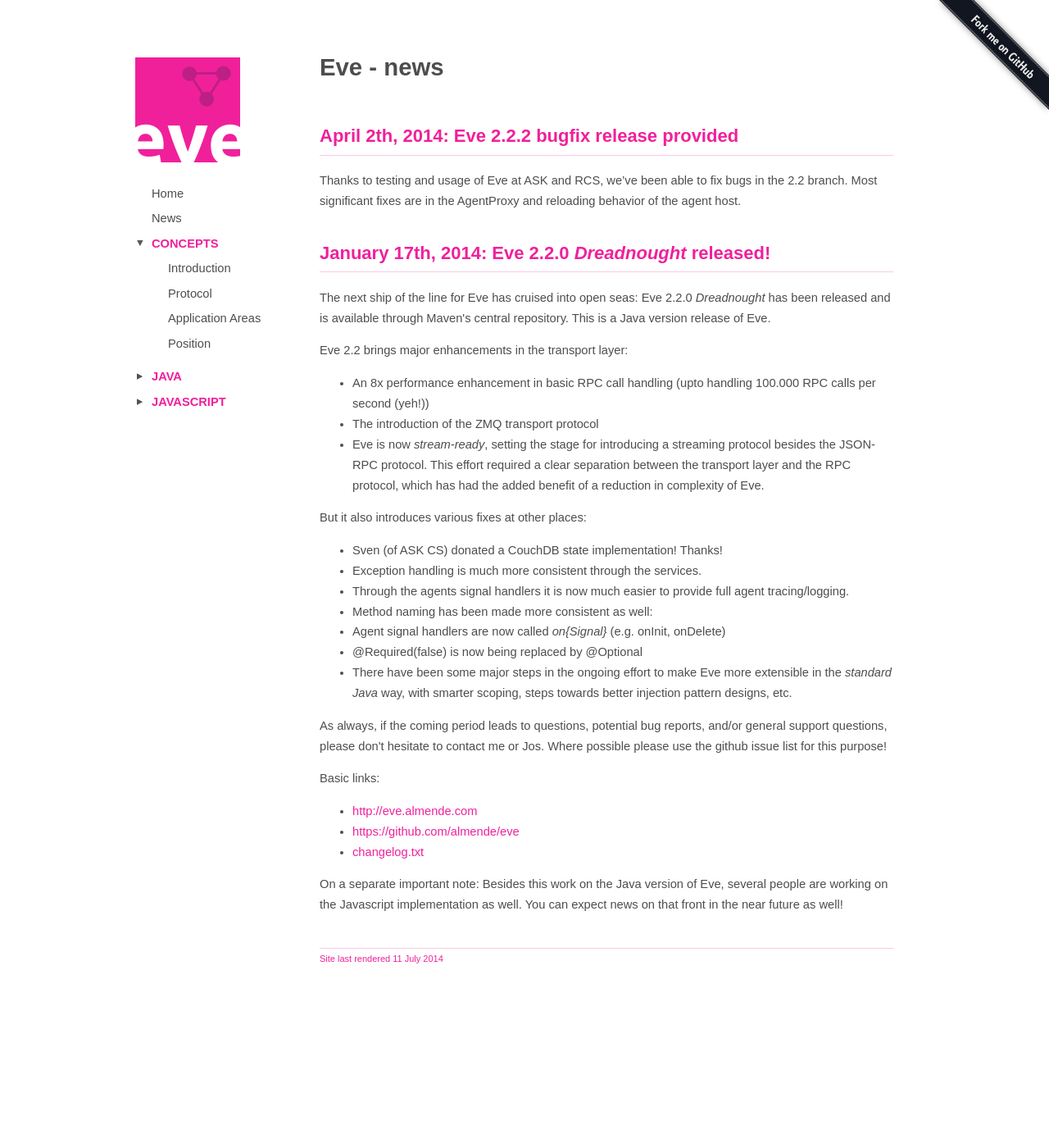
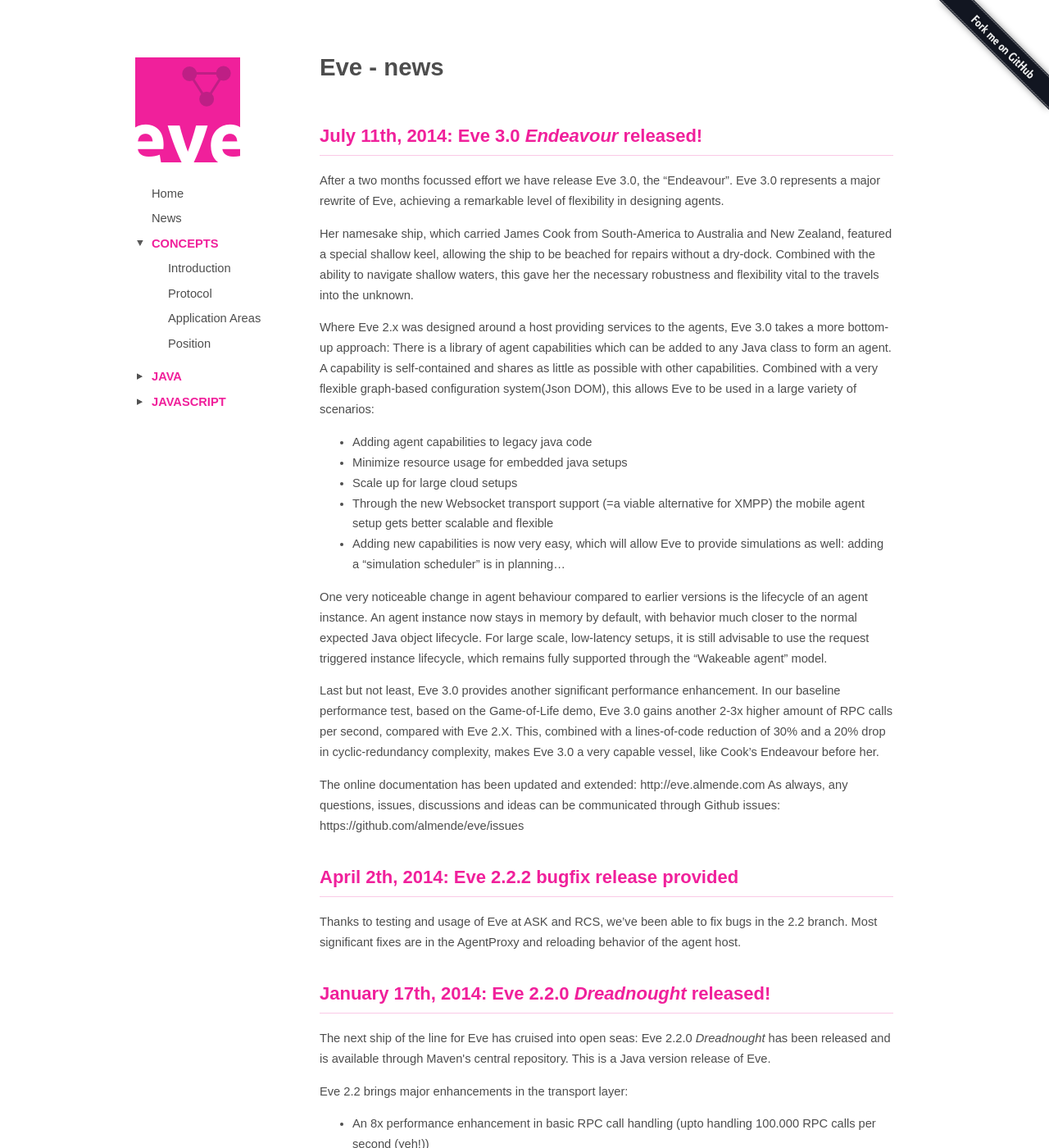
Before and after one commit to almende/eve, a Jekyll site: the page built from news.md, in a window 1280 px wide and 1400 px high. Shown: the whole window at 82% size. Built offline with Jekyll 4.4.1, drawn with Linux system fonts in a browser that asks for light colours.

Commit message:
Updated news section for Eve 3.0 release

```diff
--- a/news.md
+++ b/news.md
@@ -4,6 +4,27 @@
 ---
 
 #Eve - news
+
+## July 11th, 2014: Eve 3.0 *Endeavour* released!
+
+After a two months focussed effort we have release Eve 3.0, the "Endeavour". Eve 3.0 represents a major rewrite of Eve, achieving a remarkable level of flexibility in designing agents.
+
+Her namesake ship, which carried James Cook from South-America to Australia and New Zealand, featured a special shallow keel, allowing the ship to be beached for repairs without a dry-dock. Combined with the ability to navigate shallow waters, this gave her the necessary robustness and flexibility vital to the travels into the unknown.
+
+Where Eve 2.x was designed around a host providing services to the agents, Eve 3.0 takes a more bottom-up approach: There is a library of agent capabilities which can be added to any Java class to form an agent. A capability is self-contained and shares as little as possible with other capabilities. Combined with a very flexible graph-based configuration system(Json DOM), this allows Eve to be used in a large variety of scenarios:
+
+- Adding agent capabilities to legacy java code
+- Minimize resource usage for embedded java setups
+- Scale up for large cloud setups
+- Through the new Websocket transport support (=a viable alternative for XMPP) the mobile agent setup gets better scalable and flexible
+- Adding new capabilities is now very easy, which will allow Eve to provide simulations as well: adding a "simulation scheduler" is in planning...
+
+One very noticeable change in agent behaviour compared to earlier versions is the lifecycle of an agent instance. An agent instance now stays in memory by default, with behavior much closer to the normal expected Java object lifecycle. For large scale, low-latency setups, it is still advisable to use the request triggered instance lifecycle, which remains fully supported through the "Wakeable agent" model.
+
+Last but not least, Eve 3.0 provides another significant performance enhancement. In our baseline performance test, based on the Game-of-Life demo, Eve 3.0 gains another 2-3x higher amount of RPC calls per second, compared with Eve 2.X. This, combined with a lines-of-code reduction of 30% and a 20% drop in cyclic-redundancy complexity, makes Eve 3.0 a very capable vessel, like Cook's Endeavour before her.
+
+The online documentation has been updated and extended: http://eve.almende.com
+As always, any questions, issues, discussions and ideas can be communicated through Github issues: https://github.com/almende/eve/issues
 
 ## April 2th, 2014: Eve 2.2.2 bugfix release provided
 
```
Also changed, not shown: implementations/java/agents.md (+5 -4 lines).
